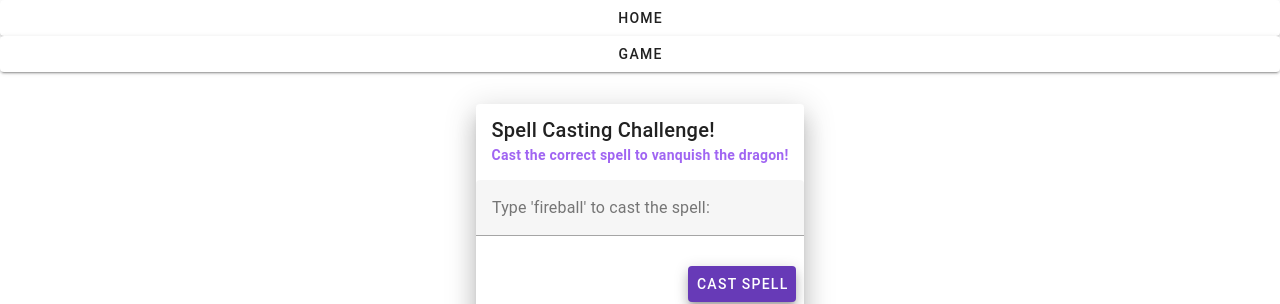
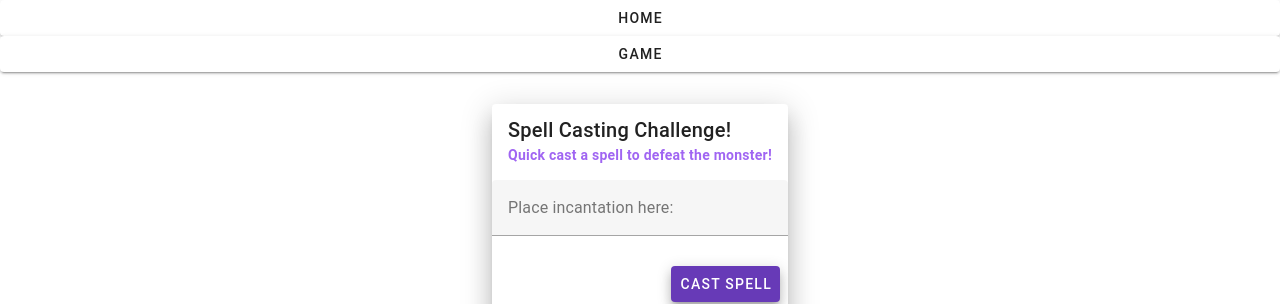
Before and after one commit to IntelliTect-Samples/EWU-CSCD379-2024-Spring, a Nuxt app in the folder wordle-web/: page /game in a window 1280 px wide. Shown: the top 304 px of the page. Built offline with nearby package versions, Linux system fonts and the light colour scheme.

Commit message:
Update game.vue
added gif

```diff
--- a/wordle-web/pages/game.vue
+++ b/wordle-web/pages/game.vue
@@ -3,13 +3,13 @@
     <v-card-item>
       <v-card-title>Spell Casting Challenge!</v-card-title>
       <v-card-subtitle>
-        <strong class="text-deep-purple-accent-4">Cast the correct spell to vanquish the dragon!</strong>
+        <strong class="text-deep-purple-accent-4">Quick cast a spell to defeat the monster!</strong>
       </v-card-subtitle>
     </v-card-item>
 
     <v-text-field
       v-model="guess"
-      label="Type 'fireball' to cast the spell:"
+      label="Place incantation here:"
       outlined
       clearable />
     <v-card-actions>
@@ -29,6 +29,11 @@
       <NuxtLink to="/"> Return to the Guild </NuxtLink>
     </v-card-text>
   </v-card>
+  <v-img
+    class="mx-auto"
+    aspect-ratio="1"
+    width="600"
+    src="https://media1.tenor.com/m/k6oNn3CSaswAAAAC/fireball-on-fire.gif"></v-img>
 </template>
 
 <script setup lang="ts">
@@ -39,7 +44,7 @@ const feedback = ref('');
 
 function castSpell() {
   if (guess.value.toLowerCase() === 'fireball') {
-    feedback.value = 'Success! The dragon is defeated!';
+    feedback.value = 'Success! The monster is defeated!';
   } else {
     feedback.value = 'The spell fails... Try again!';
   }
```
